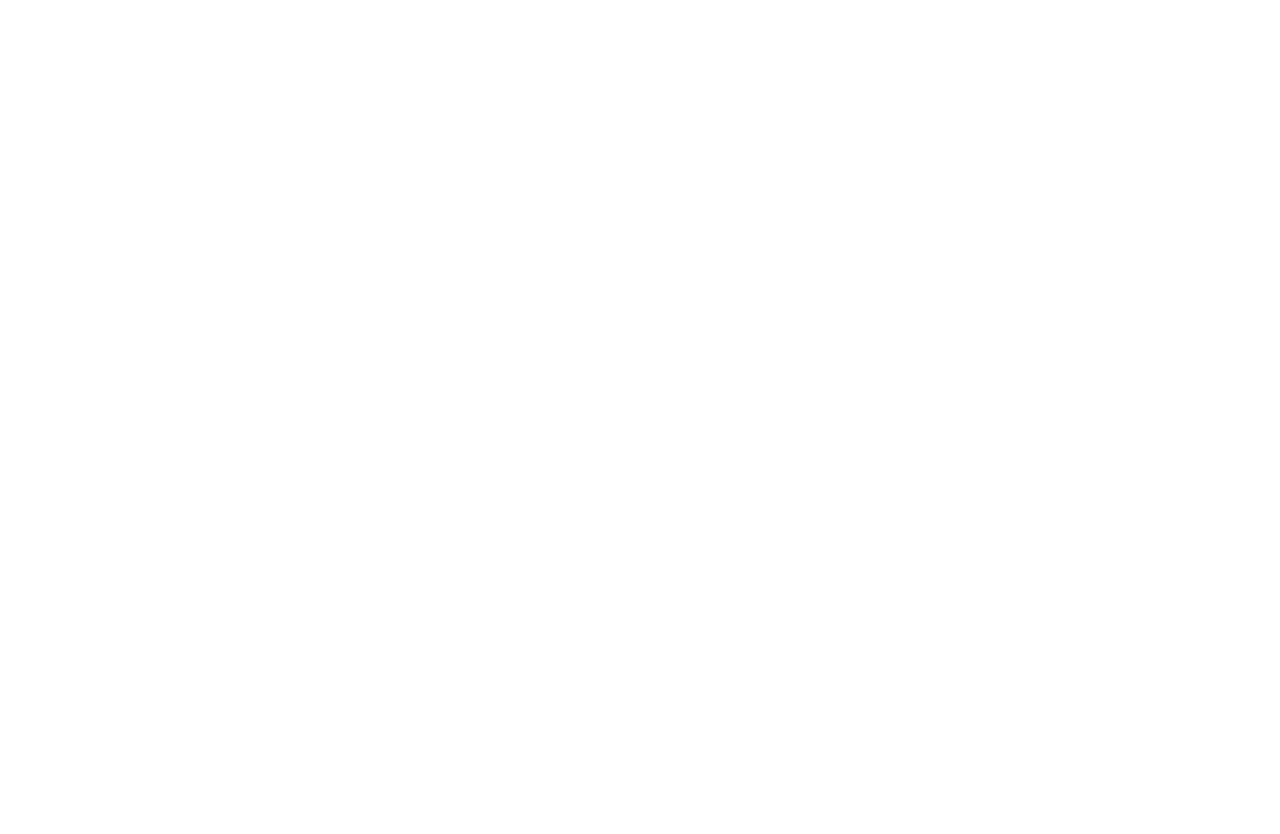
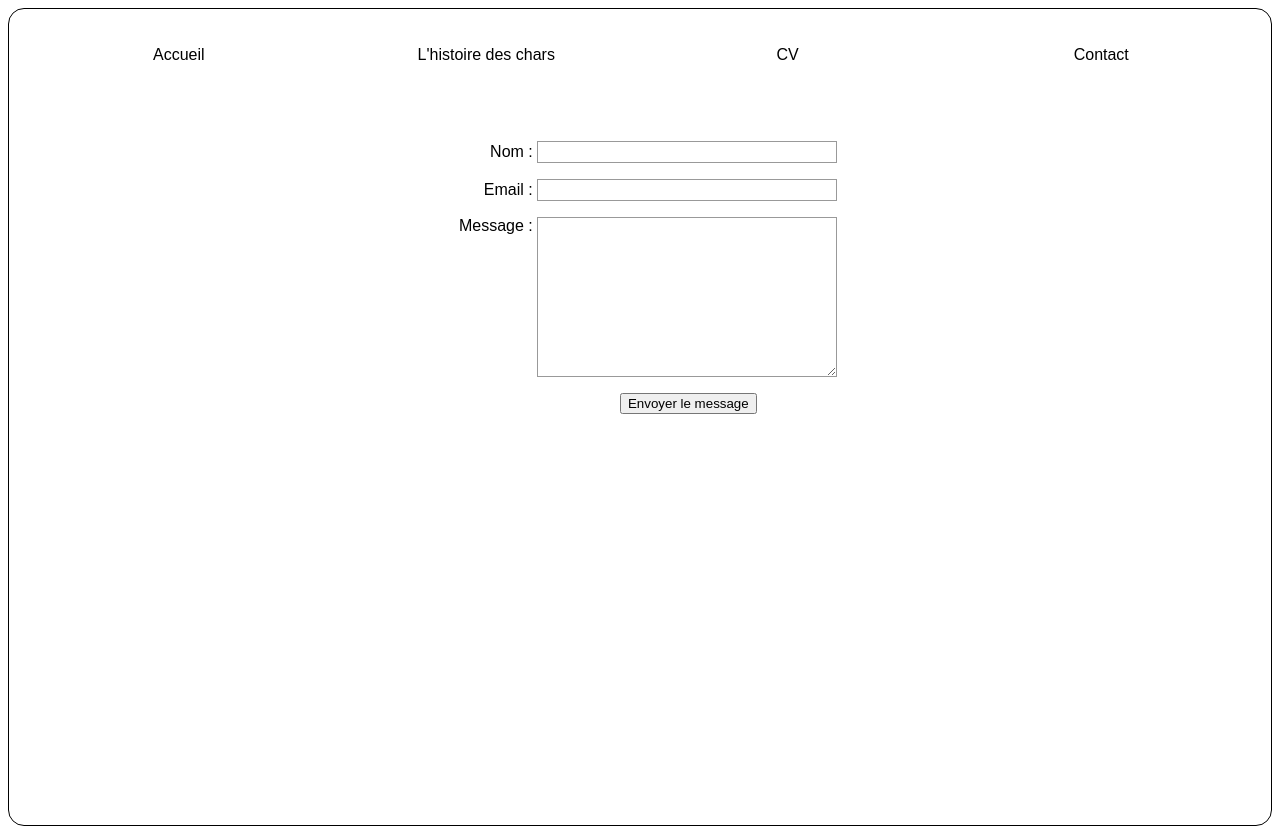
Before and after one commit to ColsonB/TP-Final-HTML, a plain HTML site: page Contact.html in a window 1280 px wide. Before the commit the page ends 800 px from the top, so only its background shows below. Drawn offline with Linux system fonts and the light colour scheme.

Commit message:
Formulaire de contact

```diff
--- a/Contact.html
+++ b/Contact.html
@@ -7,14 +7,45 @@
 <body>
 
 
+    <link rel="stylesheet" href="TPHTMLFINAL.css">
+ <form>
+    <div class="menu">
+        <nav>
+            <ul>
+                <li><a href="Accueil.html">Accueil</a>
+                <li><a href="Chars.html">L'histoire des chars</a>
+                    <li id="deroulant"><a href="#">CV &ensp;</a>
+                    <ul id="sous">
+                        <li><a href="CVFR.html">CV Version Française</a></li>
+                        <li><a href="CVEN.html">CV Version Anglaise</a></li>
+                    </ul>
+                <li><a href="Contact.html">Contact</a></li>
+                </li>
+            </ul>
+        </nav>
+    </div>
 
+    <div>
+        <label for="name">Nom :</label>
+        <input type="text" id="name" name="Nom">
+    </div>
 
+    <div>
+        <label for="mail">Email :</label>
+        <input type="email" id="mail" name="Email">
+    </div>
 
+    <div>
+        <label for="msg">Message :</label>
+        <textarea id="msg" name="Message"></textarea>
+    </div>
+
+    <div class="button">
+        <button type="submit">Envoyer le message</button>
+    </div>
+
+ </form>
 
 </body>
 
-
-
-
-
 </html>
--- a/TPHTMLFINAL.css
+++ b/TPHTMLFINAL.css
@@ -185,3 +185,46 @@ nav > ul li:hover #sous {
     padding: 12px;
     text-align: justify;
 }
+
+form {
+    margin: 0 auto;
+    height: 100%;
+    padding: 1em;
+    border: 1px solid #000;
+    border-radius: 1em;
+    text-align: center;
+  }
+
+form div + div {
+    margin-top: 1em;
+  }
+
+label {
+    display: inline-block;
+    width: 90px;
+    text-align: right;
+  }
+
+input, textarea {
+    font: 1em sans-serif;
+    width: 300px;
+    box-sizing: border-box;
+    border: 1px solid #999;
+  }
+
+input:focus, textarea:focus {
+    border-color: #000;
+  }
+
+textarea {
+    vertical-align: top;
+    height: 10em;
+  }
+
+.button {
+    padding-left: 90px;
+  }
+
+button {
+    margin-left: .5em;
+  }
```
Also changed, not shown: Accueil.html (+1 -2 lines), CVEN.html (+1 -1 lines), CVFR.html (+1 -1 lines), Chars.html (+1 -1 lines), 1 other file.
